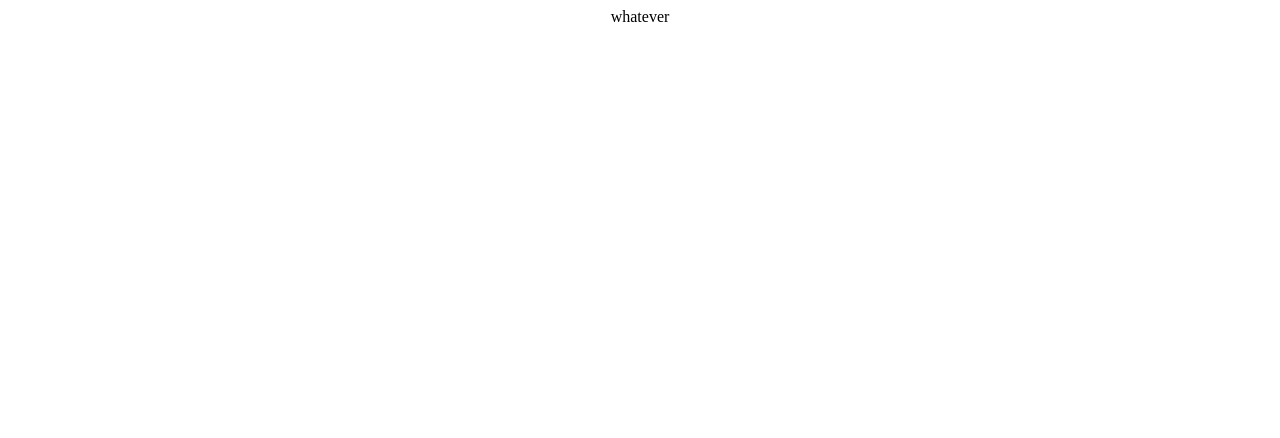
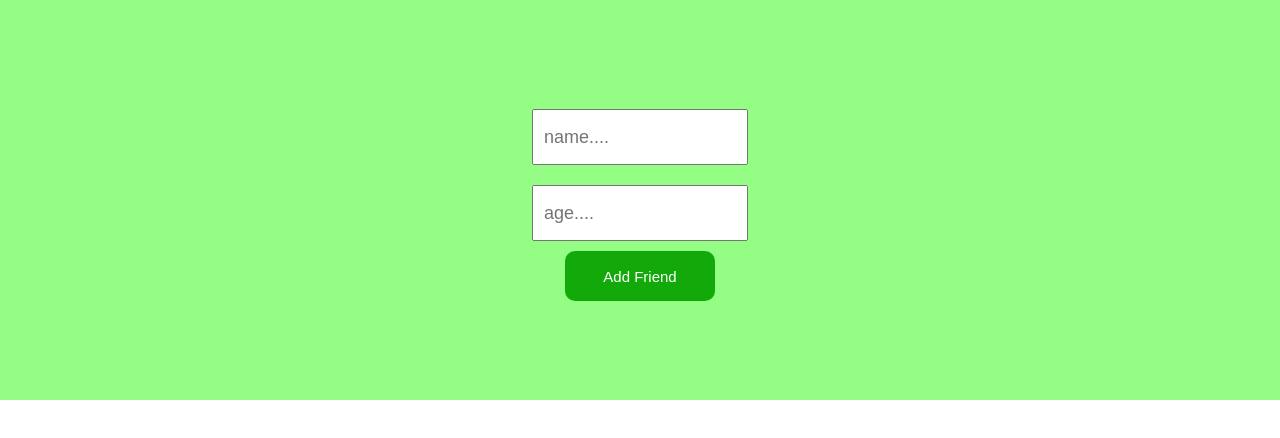
Before and after one commit to Saup21/MERN-CRUD, a React (Create React App) app in the folder client/: page / in a window 1280 px wide. Shown: the top 438 px of the page. Built offline with nearby package versions, Linux system fonts and the light colour scheme.

Commit message:
axios post done

```diff
--- a/client/package.json
+++ b/client/package.json
@@ -6,6 +6,7 @@
     "@testing-library/jest-dom": "^5.14.1",
     "@testing-library/react": "^11.2.7",
     "@testing-library/user-event": "^12.8.3",
+    "axios": "^0.21.1",
     "react": "^17.0.2",
     "react-dom": "^17.0.2",
     "react-scripts": "4.0.3",
--- a/client/src/App.css
+++ b/client/src/App.css
@@ -1,3 +1,43 @@
 .App {
-  text-align: center;
+  display: flex;
+  justify-content: center;
+  height: 100vh;
 }
+
+body {
+  margin: 0;
+  padding: 0;
+}
+
+.inputs {
+  height: 400px;
+  width: 100%;
+  display: flex;
+  justify-content: center;
+  align-items: center;
+  flex-direction: column;
+  background-color: #93fe83;
+}
+
+.inputs input {
+  width: 200px;
+  height: 50px;
+  font-size: 18px;
+  margin: 10px;
+  padding-left: 10px;
+}
+
+.inputs button {
+  border: none;
+  width: 150px;
+  height: 50px;
+  background-color: #13a90b;
+  color: white;
+  border-radius: 10px;
+  font-size: 15px;
+}
+
+.inputs button:hover {
+  cursor: pointer;
+  background-color: #0e7c08;
+}
--- a/client/src/App.js
+++ b/client/src/App.js
@@ -1,9 +1,10 @@
 import './App.css';
+import Inputs from './components/Inputs';
 
 function App() {
   return (
     <div className="App">
-      whatever
+      <Inputs />
     </div>
   );
 }
--- /dev/null
+++ b/client/src/components/Inputs.js
@@ -0,0 +1,24 @@
+import React, { useState } from 'react'
+import axios from 'axios'
+
+function Inputs() {
+
+    const [name, setName] = useState('')
+    const [age, setAge] = useState(0)
+
+    const addFriend = () => {
+        axios.post('http://127.0.0.1:3001/insert', { name, age })
+            .then((res) => { alert(res.data) })
+            .catch(() => { alert(`it failed`) })
+    }
+
+    return (
+        <div className="inputs">
+            <input type="text" placeholder="name...." onChange={(e) => setName(e.target.value)} />
+            <input type="number" placeholder="age...." onChange={(e) => setAge(e.target.value)} />
+            <button onClick={addFriend} >Add Friend</button>
+        </div>
+    )
+}
+
+export default Inputs
```
Also changed, not shown: 2 other files (tests, documents, lock files or other folders).
